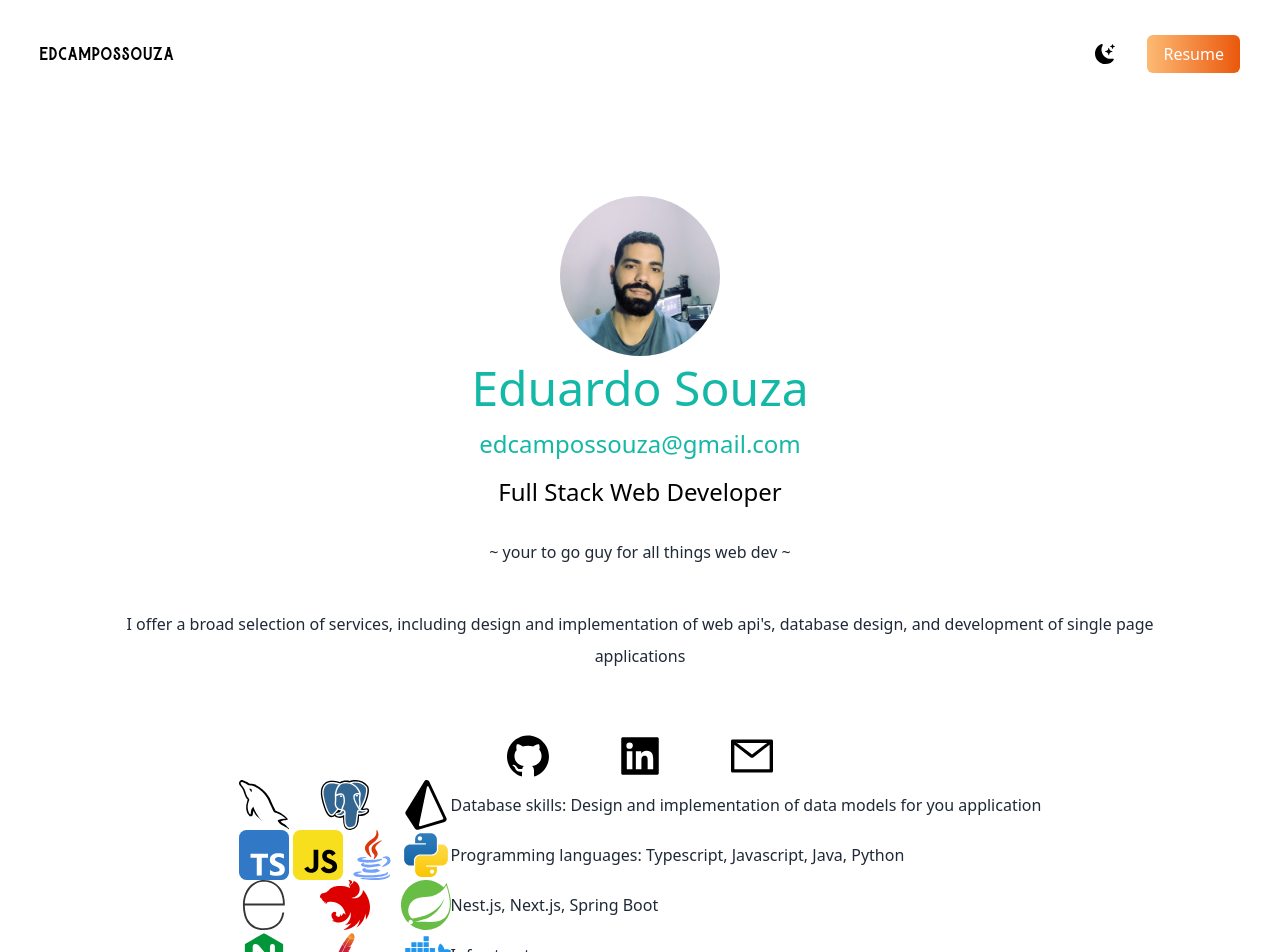
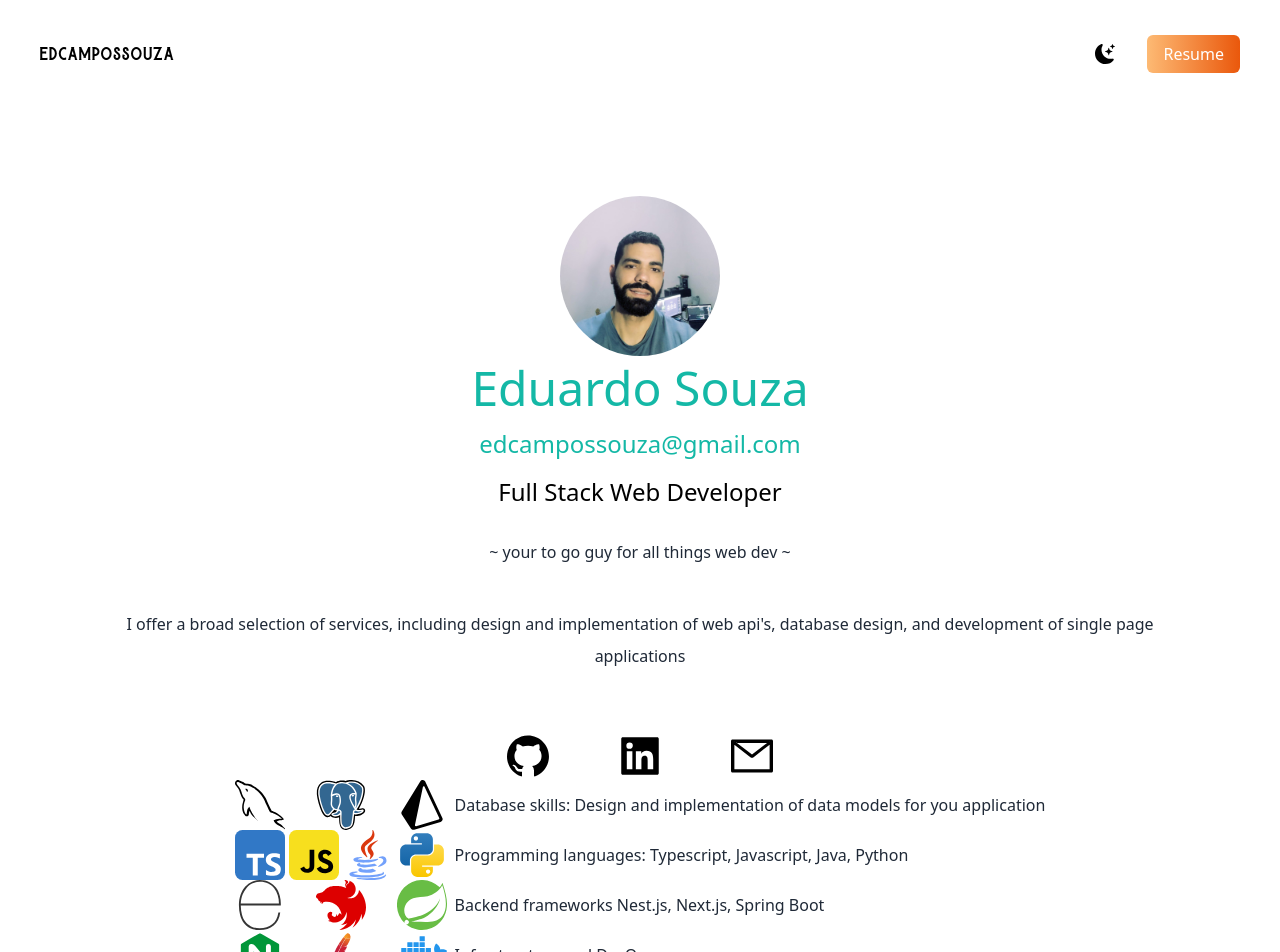
Before and after one commit to edcampossouza/my-portfolio, a Next.js app: page / in a window 1280 px wide. Shown: the top 952 px of the page. Built offline with nearby package versions, Linux system fonts and the light colour scheme.

Commit message:
feat: skills table

```diff
--- a/src/pages/index.tsx
+++ b/src/pages/index.tsx
@@ -63,8 +63,8 @@ export default function Home() {
             </p>
             <p className="text-md py-5 leading-8 text-gray-800">
               I offer a broad selection of services, including design and
-              implementation of web api&apos;s, database design, and development of
-              single page applications
+              implementation of web api&apos;s, database design, and development
+              of single page applications
             </p>
           </div>
           <div className="text-5xl flex justify-center gap-16">
@@ -79,7 +79,7 @@ export default function Home() {
             </a>
           </div>
           <div>
-            <SkillTable className="mx-auto text-gray-800">
+            <SkillTable className="mx-auto text-gray-800 table-auto">
               <SkillRow
                 icons={[
                   { img: mysql, txt: "MySql" },
@@ -103,7 +103,7 @@ export default function Home() {
                   { img: nest, txt: "Nest.js" },
                   { img: spring, txt: "Spring Boot" },
                 ]}
-                text="Nest.js, Next.js, Spring Boot"
+                text="Backend frameworks Nest.js, Next.js, Spring Boot"
               />
               <SkillRow
                 icons={[
@@ -111,7 +111,7 @@ export default function Home() {
                   { img: apache, txt: "Apache" },
                   { img: docker, txt: "Docker" },
                 ]}
-                text="Infrastructure"
+                text="Infrastructure and DevOps"
               />
             </SkillTable>
           </div>
@@ -124,12 +124,21 @@ export default function Home() {
 function SkillRow(props: { icons: { img: any; txt: string }[]; text: string }) {
   return (
     <tr>
-      <td className="flex justify-between space-x-1">
-        {props.icons.map((icon) => (
-          <Image key={icon.img} width={50} height={50} src={icon.img} alt={icon.txt} />
-        ))}
+      <td>
+        <div className="flex justify-between space-x-1 mr-2">
+          {props.icons.map((icon) => (
+            <div>
+              <Image
+                key={icon.txt}
+                width={50}
+                src={icon.img}
+                alt={icon.txt}
+              />
+            </div>
+          ))}
+        </div>
       </td>
-      <td>{props.text}</td>
+      <td className="overflow-x-clip">{props.text}</td>
     </tr>
   );
 }
```
